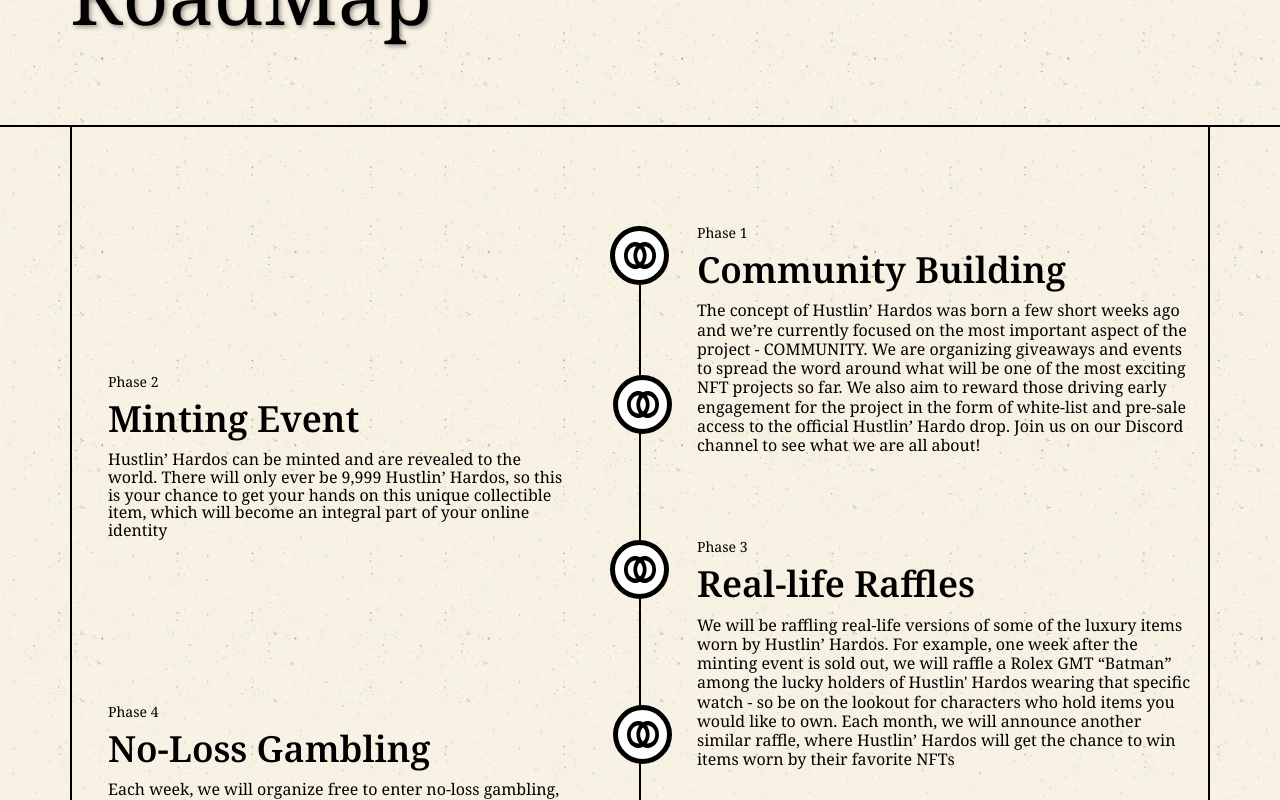
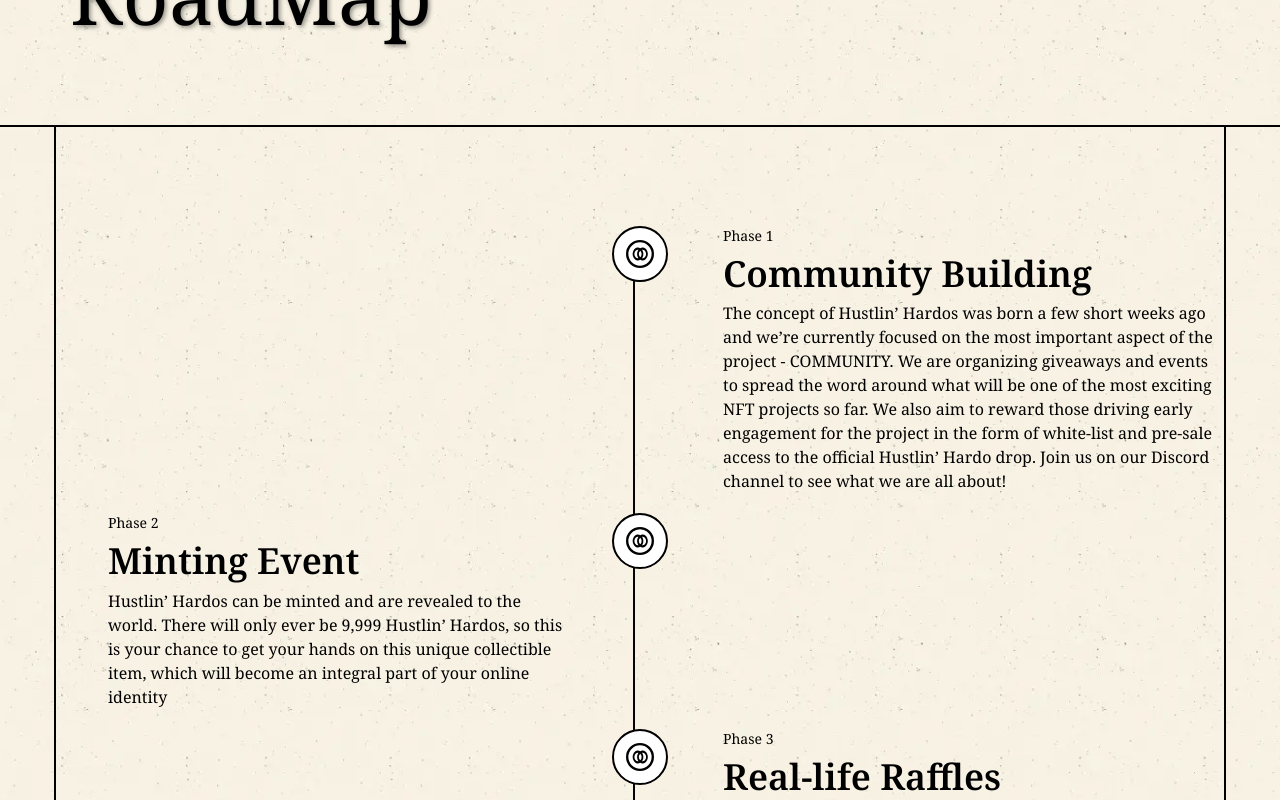
Before and after one commit to khushboo-590/Hustlin-Hardos, a React (Vite) app: page / in a window 1280 px wide. Shown: the part 3280-4080 px from the top of the page. Built offline with nearby package versions, Linux system fonts and the light colour scheme.

Commit message:
roadmap arrow

```diff
--- a/src/components/Roadmap.jsx
+++ b/src/components/Roadmap.jsx
@@ -1,45 +1,54 @@
 
-import React from "react";
-import { roadMap } from "../utils/helper.";
-import Discripition from "./common/Discripition";
-import Heading from "./common/Heading";
+import React from 'react';
+import downArrow from '../assets/images/svg/roadmaparrow.svg';
+import roadmapIcon from '../assets/images/svg/road-map-dots.svg';
+import { roadMap } from '../utils/helper.';
+import Heading from './common/Heading';
+import Discripition from './common/Discripition';
 
 const Roadmap = () => {
     return (
         <div id="roadmap">
-            <div className="pt-22 max-xl:pt-[60px] max-lg:pt-10 ">
-                <div className="max-w-[1172px] px-4 mx-auto w-full pb-[89px] max-xl:pb-[60px] max-lg:pb-10">
-                    <Heading title="RoadMap" />
+            <div className="max-w-[1172px] px-4 mx-auto w-full pb-[89px] max-xl:pb-[60px] max-lg:pb-10 pt-22 max-xl:pt-[60px] max-lg:pt-10">
+                <Heading title="RoadMap" />
+            </div>
+            <div className="border-b-2 border-black w-full"></div>
+            <div className="relative flex flex-col items-center container max-w-[1172px] mx-auto  pl-4 border-x-2  lg:pt-[99px] pt-10 xl:pb-[300px] lg:pb-[120px] md:pb-[40px] pb-8">
+                <div className="absolute top-0   xl:h-[1850px] lg:h-[1900px] md:h-[1390px] sm:h-[1300px]  md:left-[20px]  left-[2%] lg:left-1/2 lg:-translate-x-1/2 z-[-1]">
+                    <img
+                        src={downArrow}
+                        alt="down-arrow"
+                        className="w-4 h-full lg:mt-[150px] mt-10 xl:mr-3" />
                 </div>
+                {roadMap.map((item, index) => (
+                    <div
+                        key={index}
+                        className={`flex w-full items-start mb-2 md:mb-5 ${index % 2 === 0 ? 'lg:justify-end' : 'justify-start'}`}>                        <div
+                            className={`relative lg:w-1/2 w-full flex flex-col  pl-8 sm:pl-3 md:pl-20
+                            ${index % 2 === 0
+                                    ? 'justify-end lg:pl-[75px] md:pl-3 max-lg:pb-8 max-md:pb-3'
+                                    : 'justify-start lg:pr-[75px] md:pr-5 lg:pl-9 md:pl-20 max-lg:pb-8 max-md:pb-7 pl-8 sm:pl-3'
+                                }`}>
+                            <p className="md:text-sm text-xs font-normal mb-2">{item.phase}</p>
+                            <h2 className="lg:text-4xl md:text-3xl text-lg leading-[110%] font-semibold sm:mb-2 mb-1">
+                                {item.title}
+                            </h2>
+                            <Discripition myClass="text-black font-normal lg:text-base text-sm md:pr-2"
+                                content={item.description}
+                            />
+                        </div>
+                        <div
+                            className=" w-11 h-[39px] md:w-14 md:h-14  bg-white border-2 border-black rounded-full flex items-center justify-center  text-lg font-bold absolute
+                           lg:left-1/2 lg:-translate-x-1/2  md:left-[10px]  left-[2%]">
+                            <img
+                                src={roadmapIcon}
+                                alt="roadmap-icon"
+                                className="w-5 h-5 md:w-8 md:h-7" /></div>
+                    </div>
+                ))}
             </div>
-            <div className="border-y-2 border-black px-4">
-                <div className="max-w-[1140px] mx-auto w-full border-x-2 border-black xl:pb-[400px]">
-                    <div className="py-[99px] relative flex flex-col pl-9 pr-4 max-xl:pl-6 max-lg:gap-10 max-lg:pl-20 max-md:gap-6 max-md:pl-[60px] max-md:pr-4 max-lg:py-16 max-md:py-10">
-                        <div className="h-[86%] xl:h-[115%] w-0.5 bg-black absolute left-1/2 -translate-x-1/2 max-xl:left-[48%] top-[51%] xl:top-[65%]
-                        -translate-y-1/2 max-lg:left-[5%] max-lg:h-[90%] max-md:left-[7%] max-md:h-[95%] max-md:top-[51%] roadmap-arrow"></div>
-                        {roadMap.map((obj, index) => (
-                            <div key={index} className={`relative ${index === 0 || index === 2 || index === 4 || index === 6 ? "max-w-[599px] max-xl:max-w-[468px] pl-5 ml-auto after:absolute after:content='' after:top-0 after:bg-[url('./assets/images/svg/road-map-dots.svg')] after:bg-cover after:bg-center after:bg-no-repeat after:w-[59px] after:h-[59px] after:left-[-13%] max-xl:after:left-[-13%] max-lg:after:left-[-14%] max-lg:mr-auto max-lg:ml-0 max-lg:after:w-11 max-lg:after:h-11 max-md:after:left-[-17%] max-[424px]:after:!left-[-21.5%] max-xl:pl-2 max-lg:pl-0"
-                                : "max-w-[564px] max-xl:max-w-[428px] mr-auto roadmap-left-content -mt-4 after:absolute after:content='' after:top-0 after:bg-[url('./assets/images/svg/road-map-dots.svg')] after:bg-cover after:bg-center after:bg-no-repeat after:w-[59px] after:h-[59px] after:right-[-22.5%] max-xl:after:right-[-12%] max-lg:max-w-[468px] max-lg:mt-0 max-lg:after:left-[-14%] max-lg:after:w-11 max-lg:after:h-11 max-md:after:left-[-17%] max-[424px]:after:!left-[-21.5%]"
-                                } ${index === 1 ? "-mt-20 max-lg:mt-0" : index === 3 ? "-mt-16 max-lg:mt-0" : ""}`} >
-                                <p className="text-sm leading-[100%] pb-2.5 max-lg:pb-1.5 max-md:text-xs">
-                                    {obj.phase}
-                                </p>
-                                <p className="font-semibold max-w-[460px] text-4xl max-md:text-xl leading-[111%] pb-3 max-lg:pb-2 max-md:pb-1.5">
-                                    {obj.title}
-                                </p>
-                                <Discripition content={obj.description}
-                                    myClass={`max-lg:text-sm ${index === 0 || index === 2 || index === 4 || index === 6
-                                        ? "xl:!max-w-[495px] !leading-[120%] max-lg:!leading-[100%]"
-                                        : "xl:!max-w-[460px] !leading-[111%] max-lg:!leading-[100%]"}`}/>
-                              </div>
-                        ))}
-                    </div>
-                </div>
-            </div>
+            <div className="border border-black w-full"></div>
         </div>
-
-
-
     );
 };
 
```
